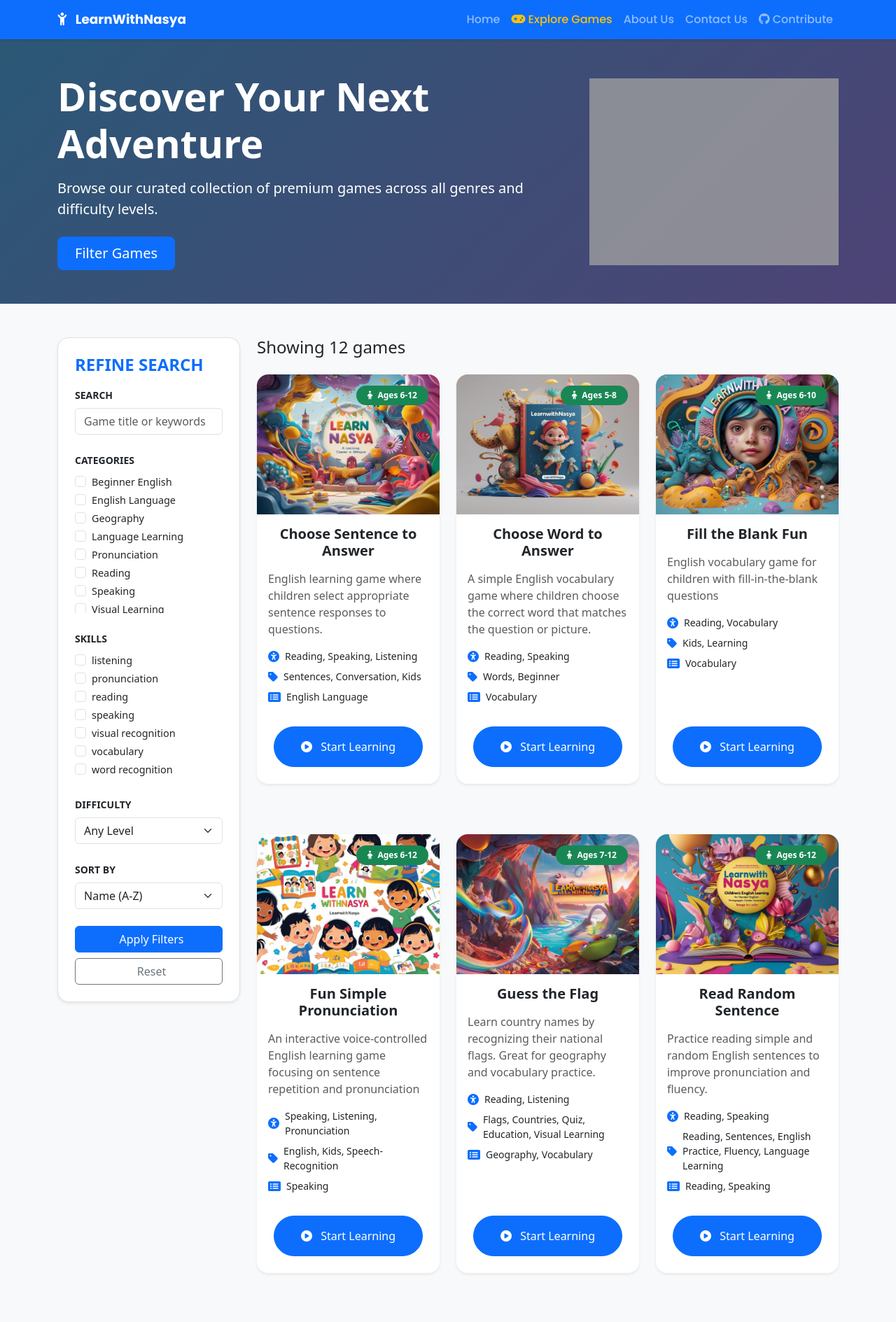
After one commit to joearton/learnwithnasya, a Flask app: page /game/list in a window 1280 px wide. The commit adds this page. Shown: the top 1889 px of the page at 70% size. Run offline with Flask 3, Linux system fonts and the light colour scheme; grey boxes are pictures that could not be loaded.

Commit message:
Add feature

```diff
--- a/app.py
+++ b/app.py
@@ -22,21 +22,71 @@ app.config['GAMES_DIR'] = GAME_DIR
 
 @app.route('/')
 def index():
+    games = get_games_list(limit = 24)
+    return render_template('index.html', games=games)
+
+
+@app.route('/game/list')
+def game_list():
+    # Parse parameters
     sort_mode = request.args.get('sort', 'name')
-    limit = 24
+    page = int(request.args.get('page', 1))
+    per_page = int(request.args.get('per_page', 24))
+    search_query = request.args.get('search', '').strip()
 
     filters = {
-        'categories': request.args.get('category'),
-        'tags': request.args.get('tag'),
-        'skills': request.args.get('skill'),
-        'author': request.args.get('author'),
+        'search': search_query.lower() if search_query else None,
+        'categories': request.args.getlist('categories'),
+        'skills': request.args.getlist('skills'),
+        'difficulty': request.args.get('difficulty', '').lower()
     }
-
-    # Hilangkan filter yang tidak diisi (opsional)
+    # Remove empty filters
     filters = {k: v for k, v in filters.items() if v}
 
-    games = get_games_list(sort_mode=sort_mode, limit=limit, filters=filters)
-    return render_template('index.html', games=games)
+    # Get all games for filter options
+    all_games = get_games_list(sort_mode=sort_mode, limit=-1)  # -1 means no limit
+
+    # Get unique categories and skills for filters
+    all_categories = set()
+    all_skills = set()
+
+    for game in all_games:
+        # Normalize categories (handle both string and list)
+        cats = game.get('categories', [])
+        if isinstance(cats, str):
+            cats = [c.strip() for c in cats.split(',') if c.strip()]
+        all_categories.update(c.strip() for c in cats if c)
+
+        # Skills
+        all_skills.update(s.strip() for s in game.get('skills', []) if s)
+
+    # Get paginated games
+    paginated_games = get_games_list(
+        sort_mode=sort_mode,
+        page=page,
+        per_page=per_page,
+        filters=filters
+    )
+
+    # Calculate total pages
+    total_games = len(get_games_list(sort_mode=sort_mode, limit=-1, filters=filters))
+    total_pages = (total_games + per_page - 1) // per_page
+
+    return render_template(
+        'game_list.html',
+        games=paginated_games,
+        filters=filters,
+        all_categories=sorted(all_categories),
+        all_skills=sorted(all_skills),
+        sort_mode=sort_mode,
+        pagination={
+            'page': page,
+            'per_page': per_page,
+            'total_pages': total_pages,
+            'total_games': total_games
+        },
+        search_query=search_query
+    )
 
 
 
@@ -59,9 +109,19 @@ def play_game(game_id):
 
 @app.route('/speak', methods=['POST'])
 def speak():
-    text = request.json.get('text')
+    referer = request.headers.get('Referer', '')
+    if not any(referer.startswith(allowed) for allowed in ALLOWED_REFERERS):
+        abort(403, description="Forbidden: Invalid Referer")
+
+    text = request.json.get('text', '').strip()
     if not text:
         return {'error': 'No text provided'}, 400
+
+    # Batasi ke MAX_WORDS kata
+    words = text.split()
+    if len(words) > MAX_SPEAK_WORDS:
+        words = words[:MAX_SPEAK_WORDS]
+        text = ' '.join(words)
 
     tts = gTTS(text=text, lang='en')
     audio_fp = io.BytesIO()
@@ -74,6 +134,7 @@ def speak():
         as_attachment=False,
         download_name='speech.mp3'
     )
+
 
 
 @app.route('/page/<page_name>')
--- a/helpers/game.py
+++ b/helpers/game.py
@@ -4,66 +4,96 @@ from helpers.metadata import load_game_metadata
 from config import GAME_DIR
 
 
-def get_games_list(sort_mode='name', limit=24, filters=None):
+
+def normalize_filter_value(value):
+    """Normalize filter values for comparison"""
+    if isinstance(value, str):
+        return value.strip().lower()
+    elif isinstance(value, list):
+        return [v.strip().lower() for v in value if v.strip()]
+    return value
+
+
+
+def get_games_list(sort_mode='name', page=1, per_page=8, limit=None, filters=None):
     games_dir = GAME_DIR
     games = []
 
     if not os.path.exists(games_dir):
         return games
 
+    # Normalize filters
+    normalized_filters = {}
+    if filters:
+        for key, value in filters.items():
+            if value:  # Skip empty filters
+                normalized_filters[key] = normalize_filter_value(value)
+
     for game_id in os.listdir(games_dir):
         game_info = load_game_metadata(game_id)
         if not game_info:
             continue
 
-        # Filtering berdasarkan metadata (tags, categories, skills, etc)
-        if filters:
-            matched = True
-            for key, value in filters.items():
-                if not value:
-                    continue  # Skip filter yang kosong
+        # Apply filters
+        if normalized_filters:
+            # Search filter
+            if 'search' in normalized_filters:
+                search_term = normalized_filters['search']
+                search_fields = [
+                    game_info.get('title', '').lower(),
+                    game_info.get('description', '').lower(),
+                    ' '.join(game_info.get('tags', [])).lower()
+                ]
+                if not any(search_term in field for field in search_fields):
+                    continue
 
-                meta = game_info.get(key)
-                if not meta:
-                    matched = False
+            # Other filters
+            match = True
+            for filter_key, norm_filter in normalized_filters.items():
+                if filter_key == 'search':
+                    continue
+
+                game_value = game_info.get(filter_key, '')
+                norm_game = normalize_filter_value(game_value)
+
+                if not norm_game:
+                    match = False
                     break
 
-                # Jika metadata adalah list (tags, skills), cocokkan satu atau lebih item
-                if isinstance(meta, list):
-                    if isinstance(value, list):
-                        # Setiap filter harus cocok sebagian dengan meta
-                        if not any(v.lower() in (m.lower() for m in meta) for v in value):
-                            matched = False
+                if isinstance(norm_filter, list):
+                    if isinstance(norm_game, list):
+                        if not any(f in norm_game for f in norm_filter):
+                            match = False
                             break
                     else:
-                        if value.lower() not in [m.lower() for m in meta]:
-                            matched = False
+                        if not any(f in norm_game for f in norm_filter):
+                            match = False
+                            break
+                else:
+                    if isinstance(norm_game, list):
+                        if norm_filter not in norm_game:
+                            match = False
+                            break
+                    else:
+                        if norm_filter not in norm_game:
+                            match = False
                             break
 
-                # Jika metadata adalah string (misalnya categories, difficulty)
-                elif isinstance(meta, str):
-                    if isinstance(value, list):
-                        if not any(v.lower() in meta.lower() for v in value):
-                            matched = False
-                            break
-                    else:
-                        if value.lower() not in meta.lower():
-                            matched = False
-                            break
-
-                else:
-                    matched = False
-                    break
-
-            if not matched:
+            if not match:
                 continue
 
         games.append(game_info)
 
-    # Sort game list
+    # Sorting
     if sort_mode == 'random':
         random.shuffle(games)
     else:
         games.sort(key=lambda g: g.get('title', '').lower())
 
-    return games[:limit]
+    # Handle pagination and limit
+    if limit is not None:
+        return games[:limit]
+    else:
+        start = (page - 1) * per_page
+        end = start + per_page
+        return games[start:end]
--- a/templates/base.html
+++ b/templates/base.html
@@ -3,6 +3,7 @@
 <head>
     <meta charset="UTF-8">
     <meta name="viewport" content="width=device-width, initial-scale=1.0">
+    {% block meta %}{% endblock %}
     <title>Learn with Nasya - {% block title %}{% endblock %}</title>
     <link href="https://cdn.jsdelivr.net/npm/bootstrap@5.3.0/dist/css/bootstrap.min.css" rel="stylesheet">
     <link href="https://fonts.googleapis.com/css2?family=Open+Sans:wght@400;500;600&family=Poppins:wght@500;600;700&display=swap" rel="stylesheet">
--- a/templates/elements/game-list.html
+++ b/templates/elements/game-iteration.html
@@ -1,6 +1,6 @@
 <div class="row g-3 g-lg-4 justify-content-center">
     {% for game in games %}
-    <div class="col-xl-3 col-lg-4 col-md-6 mb-5">
+    <div class="col-xl-{{ col_size }} col-lg-{{ col_size }} col-md-6 mb-5">
         <div class="card game-card h-100 border-0 shadow-sm overflow-hidden transition-all hover-transform">
             <div class="card-img-top position-relative overflow-hidden">
                 <img src="{{ url_for('static', filename=game.thumbnail) }}"
--- a/templates/elements/navbar.html
+++ b/templates/elements/navbar.html
@@ -11,7 +11,9 @@
                 <a class="nav-link" href="/">Home</a>
             </li>
             <li class="nav-item">
-                <a class="nav-link" href="#">Explore Games</a>
+                <a class="nav-link text-warning" href="{{ url_for('game_list') }}">
+                    <i class="fa fa-gamepad" aria-hidden="true"></i> Explore Games
+                </a>
             </li>
             <li class="nav-item">
                 <a class="nav-link" href="{{ url_for('render_static_page', page_name='about') }}">About Us</a>
@@ -20,7 +22,9 @@
                 <a class="nav-link" href="{{ url_for('render_static_page', page_name='contact') }}">Contact Us</a>
             </li>
             <li class="nav-item">
-                <a class="nav-link" href="#">Contribute</a>
+                <a class="nav-link" target="_blank" href="https://github.com/joearton/learnwithnasya">
+                    <i class="fab fa-github" aria-hidden="true"></i> Contribute
+                </a>
             </li>
         </ul>
     </div>
--- /dev/null
+++ b/templates/game_list.html
@@ -0,0 +1,249 @@
+{% extends "base_home.html" %}
+
+{% block title %}
+    Explore Our Game Collection | Next-Gen Gaming
+{% endblock %}
+
+{% block content %}
+<div class="game-explorer">
+    <!-- Hero Section -->
+    <div class="explorer-hero bg-dark text-white py-5 mb-5">
+        <div class="container">
+            <div class="row align-items-center">
+                <div class="col-lg-8">
+                    <h1 class="display-4 fw-bold mb-3">Discover Your Next Adventure</h1>
+                    <p class="lead mb-4">Browse our curated collection of premium games across all genres and difficulty levels.</p>
+                    <div class="d-flex gap-3">
+                        <a href="#game-filters" class="btn btn-primary btn-lg px-4">Filter Games</a>
+                    </div>
+                </div>
+                <div class="col-lg-4 d-none d-lg-block">
+                    <img src="{{ url_for('static', filename='images/game-controller-icon.svg') }}" alt="Game controller" class="img-fluid" style="opacity: 0.8;">
+                </div>
+            </div>
+        </div>
+    </div>
+
+    <div class="container">
+        <div class="row">
+            <!-- Sidebar Filters -->
+            <div id="game-filters" class="col-lg-3 mb-4">
+                <div class="filter-sidebar bg-white p-4 rounded-4 shadow-sm">
+                    <div class="d-flex justify-content-between align-items-center mb-3">
+                        <h2 class="h4 text-uppercase fw-bold text-primary mb-0">Refine Search</h2>
+                        <button class="btn btn-sm btn-outline-secondary d-lg-none" onclick="toggleFilters()">
+                            <i class="bi bi-x-lg"></i>
+                        </button>
+                    </div>
+
+                    <form method="get" class="filter-form">
+                        <!-- Search Box -->
+                        <div class="mb-4">
+                            <label class="form-label small text-uppercase fw-bold">Search</label>
+                            <input type="text" name="search" class="form-control" placeholder="Game title or keywords"
+                                   value="{{ request.args.get('search', '') }}">
+                        </div>
+
+                        <!-- Categories -->
+                        <div class="mb-4">
+                            <label class="form-label small text-uppercase fw-bold">Categories</label>
+                            <div class="filter-options">
+                                {% for cat in all_categories %}
+                                <div class="form-check">
+                                    <input class="form-check-input" type="checkbox" name="categories"
+                                           id="cat-{{ loop.index }}" value="{{ cat }}"
+                                           {% if cat in filters.get('categories', []) %}checked{% endif %}>
+                                    <label class="form-check-label" for="cat-{{ loop.index }}">{{ cat }}</label>
+                                </div>
+                                {% endfor %}
+                            </div>
+                        </div>
+
+                        <!-- Skills -->
+                        <div class="mb-4">
+                            <label class="form-label small text-uppercase fw-bold">Skills</label>
+                            <div class="filter-options">
+                                {% for skill in all_skills %}
+                                <div class="form-check">
+                                    <input class="form-check-input" type="checkbox" name="skills"
+                                           id="skill-{{ loop.index }}" value="{{ skill }}"
+                                           {% if skill in filters.get('skills', []) %}checked{% endif %}>
+                                    <label class="form-check-label" for="skill-{{ loop.index }}">{{ skill }}</label>
+                                </div>
+                                {% endfor %}
+                            </div>
+                        </div>
+
+                        <!-- Difficulty -->
+                        <div class="mb-4">
+                            <label class="form-label small text-uppercase fw-bold">Difficulty</label>
+                            <select name="difficulty" class="form-select">
+                                <option value="">Any Level</option>
+                                <option value="easy" {% if filters.get('difficulty') == 'easy' %}selected{% endif %}>Easy</option>
+                                <option value="medium" {% if filters.get('difficulty') == 'medium' %}selected{% endif %}>Medium</option>
+                                <option value="hard" {% if filters.get('difficulty') == 'hard' %}selected{% endif %}>Hard</option>
+                            </select>
+                        </div>
+
+                        <!-- Sort -->
+                        <div class="mb-4">
+                            <label class="form-label small text-uppercase fw-bold">Sort By</label>
+                            <select name="sort" class="form-select">
+                                <option value="name" {% if sort_mode == 'name' %}selected{% endif %}>Name (A-Z)</option>
+                                <option value="random" {% if sort_mode == 'random' %}selected{% endif %}>Random</option>
+                            </select>
+                        </div>
+
+                        <div class="d-grid gap-2">
+                            <button type="submit" class="btn btn-primary">
+                                <i class="bi bi-funnel-fill me-2"></i>Apply Filters
+                            </button>
+                            <a href="{{ url_for('game_list') }}" class="btn btn-outline-secondary">
+                                <i class="bi bi-arrow-counterclockwise me-2"></i>Reset
+                            </a>
+                        </div>
+                    </form>
+                </div>
+            </div>
+
+            <!-- Main Content -->
+            <div class="col-lg-9">
+                <div class="d-flex justify-content-between align-items-center mb-4">
+                    <h2 class="h4 mb-0">Showing {{ games|length }} games</h2>
+                    <button class="btn btn-outline-primary d-lg-none" onclick="toggleFilters()">
+                        <i class="bi bi-funnel-fill me-2"></i>Filters
+                    </button>
+                </div>
+
+                <!-- Game Grid -->
+                {% set col_size=4 %}
+                {% include "elements/game-iteration.html" %}
+
+
+                {% if pagination.total_pages > 1 %}
+                    <nav aria-label="Game pagination">
+                        <ul class="pagination justify-content-center mt-4">
+                            {% if pagination.page > 1 %}
+                            <li class="page-item">
+                                <a class="page-link" href="{{ url_for('game_list', page=pagination.page-1, search=search_query, sort=sort_mode, **filters) }}" aria-label="Previous">
+                                    <span aria-hidden="true">&laquo;</span>
+                                </a>
+                            </li>
+                            {% endif %}
+
+                            {% for p in range(1, pagination.total_pages + 1) %}
+                                {% if p == pagination.page %}
+                                <li class="page-item active"><span class="page-link">{{ p }}</span></li>
+                                {% else %}
+                                <li class="page-item">
+                                    <a class="page-link" href="{{ url_for('game_list', page=p, search=search_query, sort=sort_mode, **filters) }}">{{ p }}</a>
+                                </li>
+                                {% endif %}
+                            {% endfor %}
+
+                            {% if pagination.page < pagination.total_pages %}
+                            <li class="page-item">
+                                <a class="page-link" href="{{ url_for('game_list', page=pagination.page+1, search=search_query, sort=sort_mode, **filters) }}" aria-label="Next">
+                                    <span aria-hidden="true">&raquo;</span>
+                                </a>
+                            </li>
+                            {% endif %}
+                        </ul>
+                    </nav>
+
+                    <div class="text-center text-muted small">
+                        Showing {{ (pagination.page - 1) * pagination.per_page + 1 }} -
+                        {{ [pagination.page * pagination.per_page, pagination.total_games]|min }}
+                        of {{ pagination.total_games }} games
+                    </div>
+                {% endif %}
+
+            </div>
+
+        </div>
+    </div>
+</div>
+
+<style>
+    .game-explorer {
+        background-color: #f8f9fa;
+    }
+
+    .explorer-hero {
+        background: linear-gradient(135deg, #2b5876 0%, #4e4376 100%);
+    }
+
+    .filter-sidebar {
+        border: 1px solid #dee2e6;
+        position: static; /* Elemen posisi statis */
+    }
+
+    .filter-options {
+        max-height: 200px;
+        overflow-y: auto;
+        padding-right: 8px;
+    }
+
+    .filter-options::-webkit-scrollbar {
+        width: 6px;
+    }
+
+    .filter-options::-webkit-scrollbar-track {
+        background: #f1f1f1;
+        border-radius: 10px;
+    }
+
+    .filter-options::-webkit-scrollbar-thumb {
+        background: #adb5bd;
+        border-radius: 10px;
+    }
+
+    .form-check-label {
+        font-size: 0.9rem;
+    }
+
+    @media (max-width: 992px) {
+        .filter-sidebar {
+            position: fixed;
+            top: 0;
+            left: -100%;
+            width: 80%;
+            height: 100vh;
+            z-index: 1050;
+            overflow-y: auto;
+            transition: left 0.3s ease;
+        }
+
+        .filter-sidebar.show {
+            left: 0;
+        }
+    }
+</style>
+
+<script>
+    function toggleFilters() {
+        const sidebar = document.querySelector('.filter-sidebar');
+        sidebar.classList.toggle('show');
+
+        if (sidebar.classList.contains('show')) {
+            document.body.style.overflow = 'hidden';
+        } else {
+            document.body.style.overflow = '';
+        }
+    }
+
+    // Close filters when clicking outside on mobile
+    document.addEventListener('click', function(e) {
+        const sidebar = document.querySelector('.filter-sidebar');
+        const filterBtn = document.querySelector('[onclick="toggleFilters()"]');
+
+        if (window.innerWidth < 992 &&
+            !sidebar.contains(e.target) &&
+            e.target !== filterBtn &&
+            !filterBtn.contains(e.target)) {
+            sidebar.classList.remove('show');
+            document.body.style.overflow = '';
+        }
+    });
+</script>
+{% endblock %}
--- a/templates/index.html
+++ b/templates/index.html
@@ -17,7 +17,8 @@
                 <p class="lead text-muted mb-4">Interactive games that make learning English fun!</p>
                 <div class="divider mx-auto bg-primary" style="width: 80px; height: 3px;"></div>
             </div>
-            {% include "elements/game-list.html" %}
+            {% set col_size=3 %}
+            {% include "elements/game-iteration.html" %}
             <div class="text-center mt-6">
                 <a href="#" class="btn btn-outline-primary btn-lg px-5 rounded-pill">
                     <i class="fas fa-plus-circle me-2"></i> View All Games
```
Also changed, not shown: config.py (+8 -2 lines).
